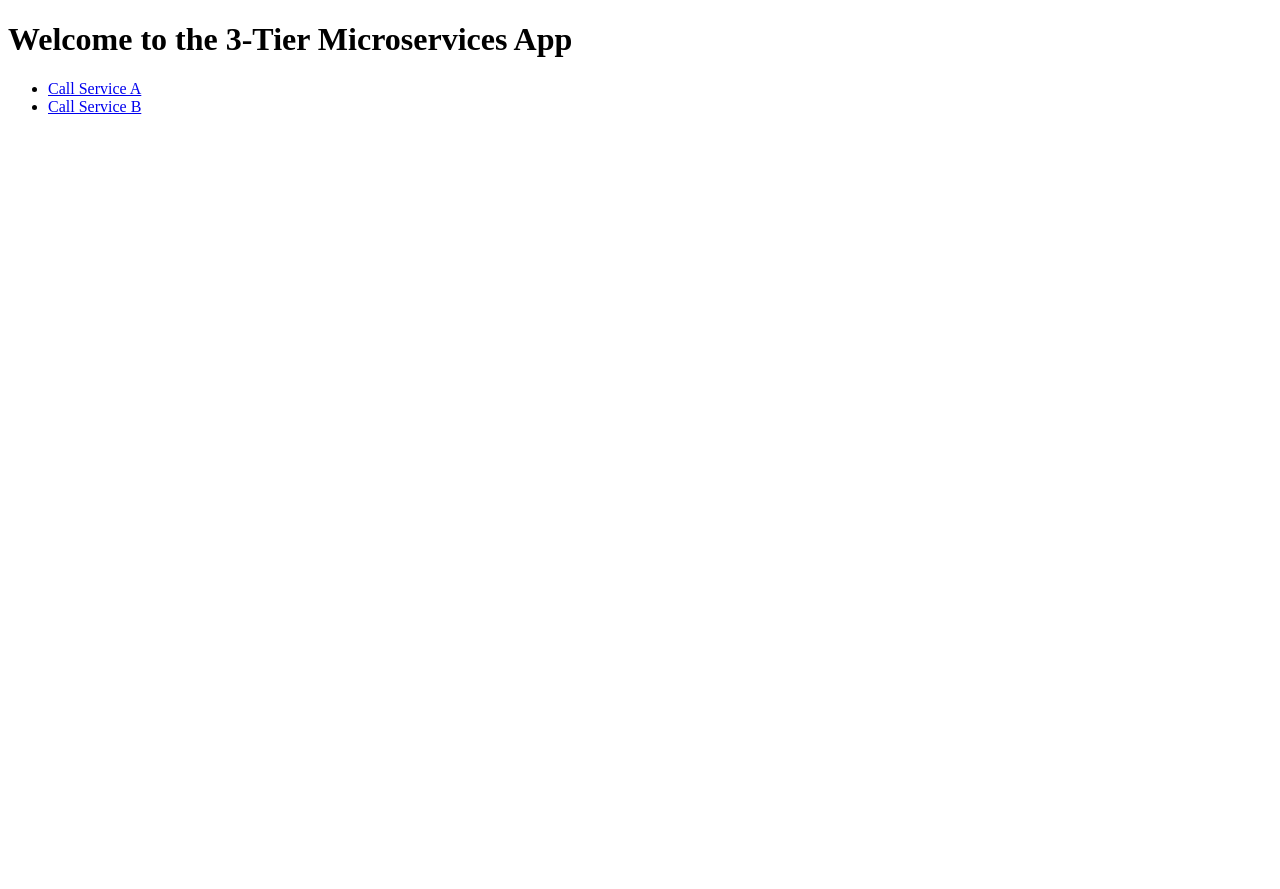
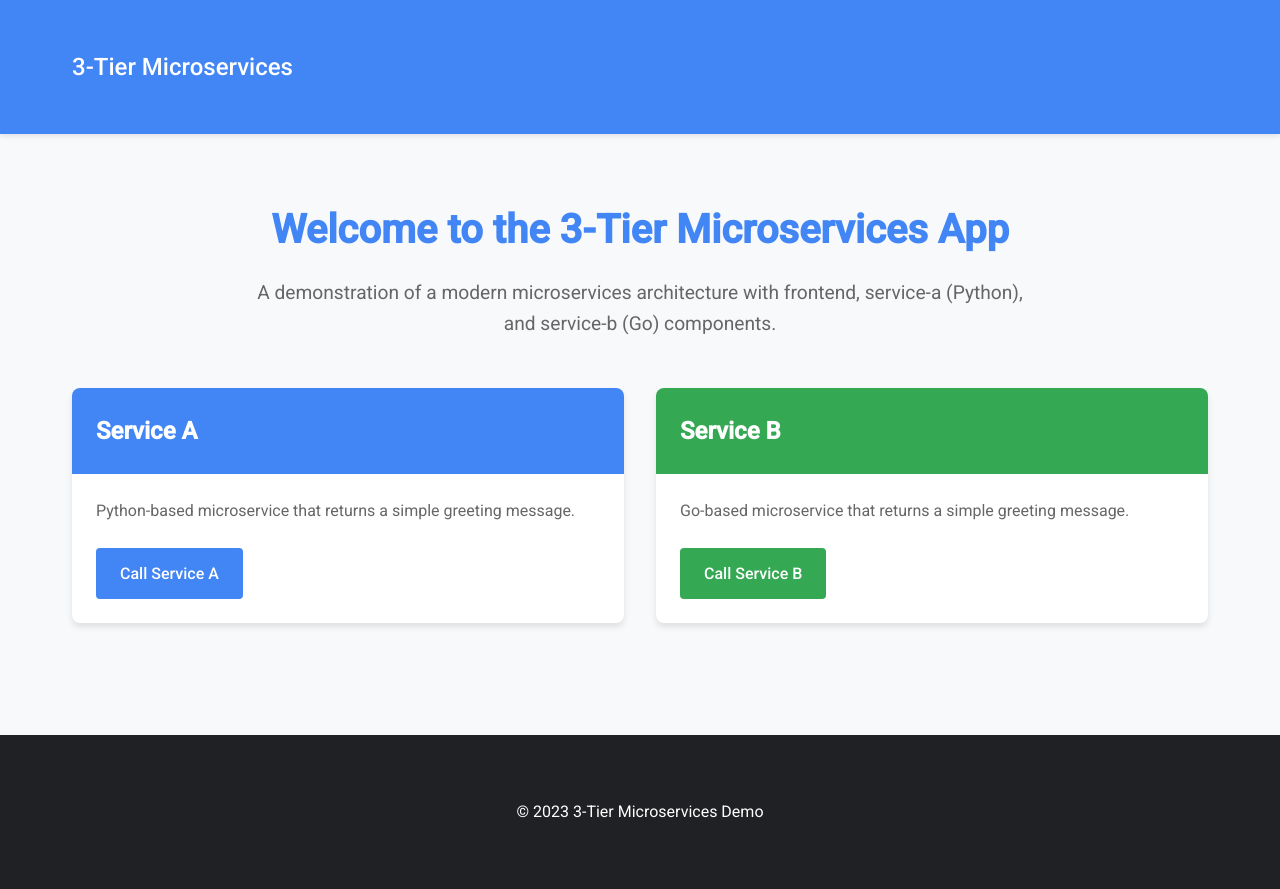
Before and after one commit to ashokvishwanath/gha, a plain HTML site: page services/frontend/index.html in a window 1280 px wide. Before the commit the page ends 800 px from the top, so only its background shows below. Drawn offline with Linux system fonts and the light colour scheme.

Commit message:
Frontend-Update

```diff
--- a/services/frontend/index.html
+++ b/services/frontend/index.html
@@ -2,13 +2,259 @@
 <html lang="en">
 <head>
   <meta charset="UTF-8">
+  <meta name="viewport" content="width=device-width, initial-scale=1.0">
   <title>3-Tier Microservices App</title>
+  <link href="https://fonts.googleapis.com/css2?family=Roboto:wght@300;400;500&display=swap" rel="stylesheet">
+  <style>
+    :root {
+      --primary: #4285F4;
+      --secondary: #34A853;
+      --accent: #FBBC05;
+      --danger: #EA4335;
+      --light: #F8F9FA;
+      --dark: #202124;
+    }
+
+    * {
+      margin: 0;
+      padding: 0;
+      box-sizing: border-box;
+    }
+
+    body {
+      font-family: 'Roboto', sans-serif;
+      background-color: var(--light);
+      color: var(--dark);
+      line-height: 1.6;
+    }
+
+    .container {
+      max-width: 1200px;
+      margin: 0 auto;
+      padding: 2rem;
+    }
+
+    header {
+      background-color: var(--primary);
+      color: white;
+      padding: 1rem 0;
+      box-shadow: 0 2px 5px rgba(0,0,0,0.1);
+    }
+
+    header .container {
+      display: flex;
+      justify-content: space-between;
+      align-items: center;
+    }
+
+    .logo {
+      font-size: 1.5rem;
+      font-weight: 500;
+    }
+
+    main {
+      padding: 2rem 0;
+    }
+
+    .hero {
+      text-align: center;
+      margin-bottom: 3rem;
+    }
+
+    .hero h1 {
+      font-size: 2.5rem;
+      margin-bottom: 1rem;
+      color: var(--primary);
+    }
+
+    .hero p {
+      font-size: 1.2rem;
+      color: #666;
+      max-width: 800px;
+      margin: 0 auto;
+    }
+
+    .services {
+      display: grid;
+      grid-template-columns: repeat(auto-fit, minmax(300px, 1fr));
+      gap: 2rem;
+    }
+
+    .service-card {
+      background: white;
+      border-radius: 8px;
+      overflow: hidden;
+      box-shadow: 0 4px 6px rgba(0,0,0,0.1);
+      transition: transform 0.3s ease, box-shadow 0.3s ease;
+    }
+
+    .service-card:hover {
+      transform: translateY(-5px);
+      box-shadow: 0 10px 20px rgba(0,0,0,0.1);
+    }
+
+    .service-header {
+      padding: 1.5rem;
+      background: var(--primary);
+      color: white;
+    }
+
+    .service-card:nth-child(2) .service-header {
+      background: var(--secondary);
+    }
+
+    .service-body {
+      padding: 1.5rem;
+    }
+
+    .service-body p {
+      margin-bottom: 1.5rem;
+      color: #666;
+    }
+
+    .btn {
+      display: inline-block;
+      padding: 0.8rem 1.5rem;
+      background-color: var(--primary);
+      color: white;
+      text-decoration: none;
+      border-radius: 4px;
+      font-weight: 500;
+      transition: background-color 0.3s ease;
+    }
+
+    .btn:hover {
+      background-color: #3367d6;
+    }
+
+    .btn-secondary {
+      background-color: var(--secondary);
+    }
+
+    .btn-secondary:hover {
+      background-color: #2d9247;
+    }
+
+    footer {
+      background-color: var(--dark);
+      color: white;
+      padding: 2rem 0;
+      margin-top: 3rem;
+    }
+
+    footer p {
+      text-align: center;
+    }
+
+    .response-container {
+      margin-top: 2rem;
+      padding: 1.5rem;
+      background: white;
+      border-radius: 8px;
+      box-shadow: 0 4px 6px rgba(0,0,0,0.1);
+      display: none;
+    }
+
+    .response-title {
+      font-weight: 500;
+      margin-bottom: 0.5rem;
+      color: var(--primary);
+    }
+
+    .response-content {
+      padding: 1rem;
+      background: #f5f5f5;
+      border-radius: 4px;
+      font-family: monospace;
+    }
+
+    @media (max-width: 768px) {
+      .services {
+        grid-template-columns: 1fr;
+      }
+
+      .hero h1 {
+        font-size: 2rem;
+      }
+    }
+  </style>
 </head>
 <body>
-  <h1>Welcome to the 3-Tier Microservices App</h1>
-  <ul>
-    <li><a href="/service-a">Call Service A</a></li>
-    <li><a href="/service-b">Call Service B</a></li>
-  </ul>
+  <header>
+    <div class="container">
+      <div class="logo">3-Tier Microservices</div>
+    </div>
+  </header>
+
+  <main>
+    <div class="container">
+      <section class="hero">
+        <h1>Welcome to the 3-Tier Microservices App</h1>
+        <p>A demonstration of a modern microservices architecture with frontend, service-a (Python), and service-b (Go) components.</p>
+      </section>
+
+      <section class="services">
+        <div class="service-card">
+          <div class="service-header">
+            <h2>Service A</h2>
+          </div>
+          <div class="service-body">
+            <p>Python-based microservice that returns a simple greeting message.</p>
+            <a href="#" class="btn" id="service-a-btn">Call Service A</a>
+          </div>
+        </div>
+
+        <div class="service-card">
+          <div class="service-header">
+            <h2>Service B</h2>
+          </div>
+          <div class="service-body">
+            <p>Go-based microservice that returns a simple greeting message.</p>
+            <a href="#" class="btn btn-secondary" id="service-b-btn">Call Service B</a>
+          </div>
+        </div>
+      </section>
+
+      <div class="response-container" id="response-container">
+        <div class="response-title">Response:</div>
+        <div class="response-content" id="response-content"></div>
+      </div>
+    </div>
+  </main>
+
+  <footer>
+    <div class="container">
+      <p>&copy; 2023 3-Tier Microservices Demo</p>
+    </div>
+  </footer>
+
+  <script>
+    document.getElementById('service-a-btn').addEventListener('click', function(e) {
+      e.preventDefault();
+      fetchService('/service-a');
+    });
+
+    document.getElementById('service-b-btn').addEventListener('click', function(e) {
+      e.preventDefault();
+      fetchService('/service-b');
+    });
+
+    function fetchService(url) {
+      const responseContainer = document.getElementById('response-container');
+      const responseContent = document.getElementById('response-content');
+
+      responseContent.textContent = 'Loading...';
+      responseContainer.style.display = 'block';
+
+      fetch(url)
+        .then(response => response.text())
+        .then(data => {
+          responseContent.textContent = data;
+        })
+        .catch(error => {
+          responseContent.textContent = 'Error: ' + error.message;
+        });
+    }
+  </script>
 </body>
 </html>
```
